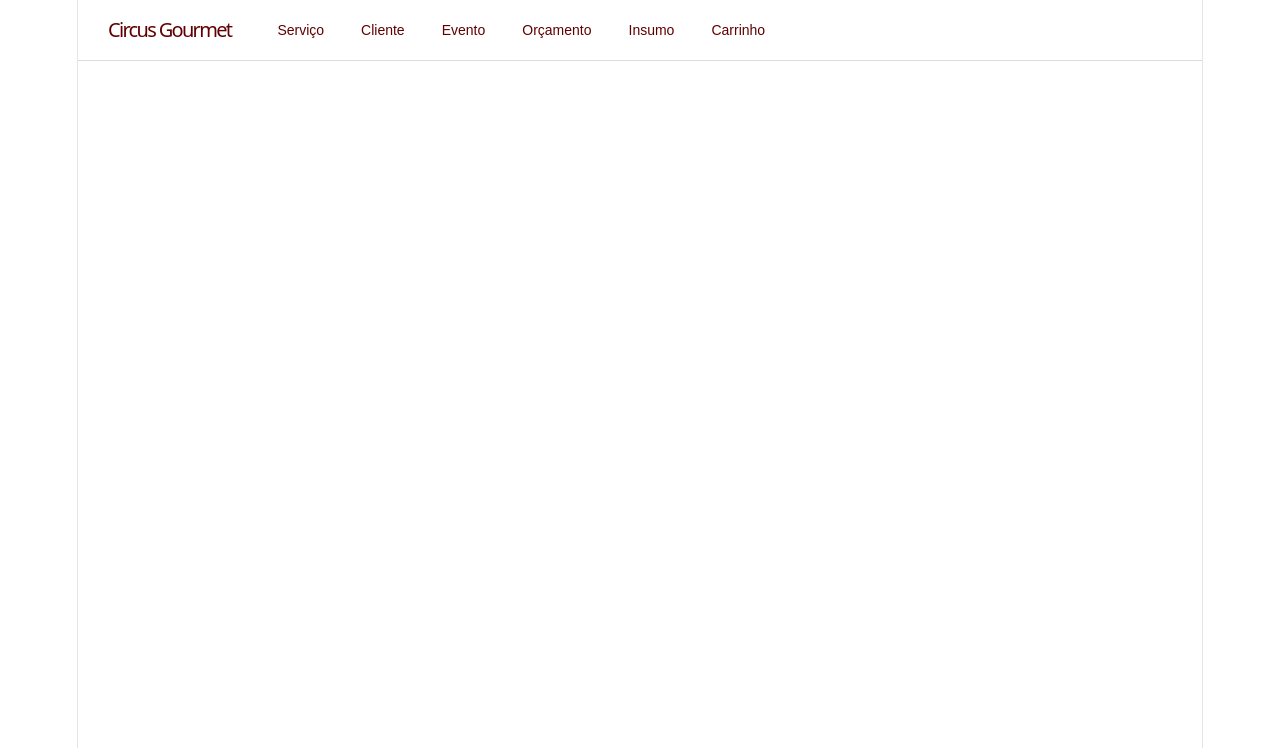
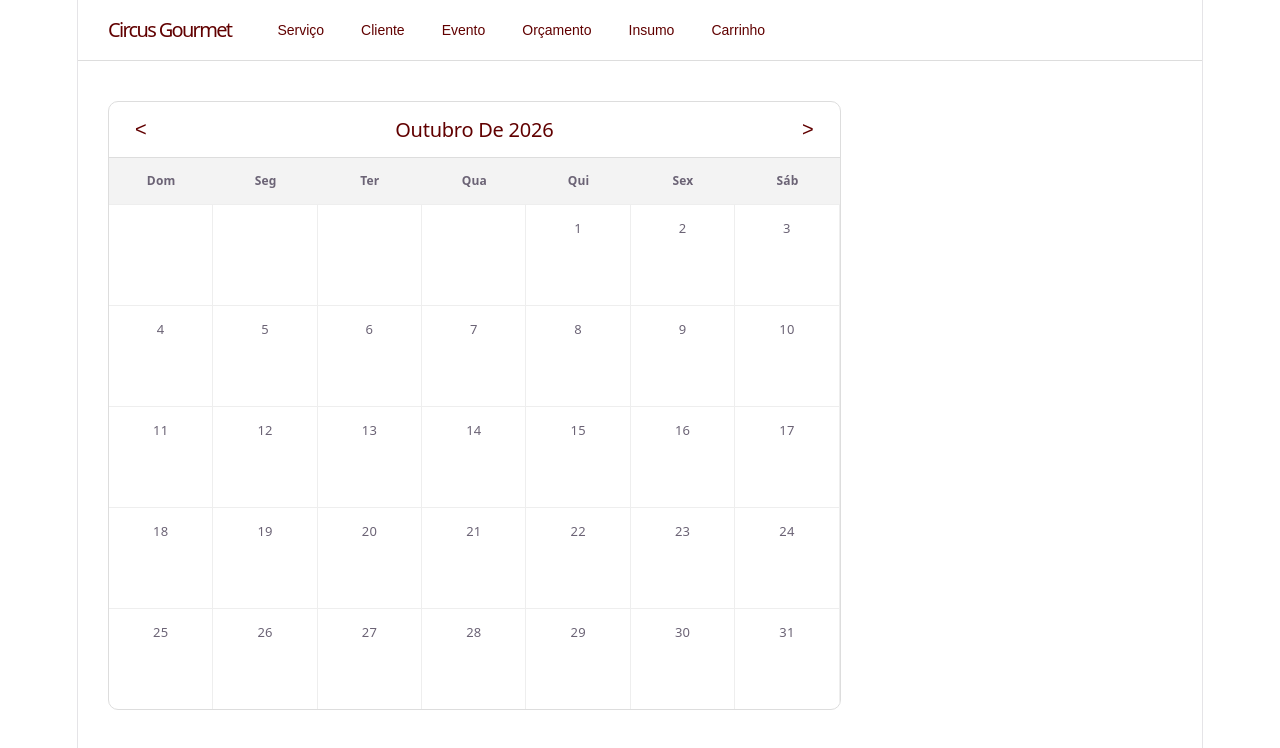
Before and after one commit to viniciusribtech/circusgourmet-projeto, a React app in the folder frontend/: page / in a window 1280 px wide. Shown: the top 748 px of the page. Built offline with nearby package versions, Linux system fonts and the light colour scheme; the HTML template or start-up script is replaced by a standard one.

Commit message:
Adicionado o calendário da página principal

```diff
--- a/frontend/src/App.css
+++ b/frontend/src/App.css
@@ -30,3 +30,57 @@
 .nav-links button:hover {
     color: #610000;
 }
+
+.calendar {
+    width: 65%;
+    margin: 40px 0 40px 30px;
+    background-color: white;
+    border: 1px solid #ddd;
+    border-radius: 10px;
+    overflow: hidden;
+}
+
+.calendar-header {
+    display: flex;
+    align-items: center;
+    justify-content: space-between;
+    padding: 15px 20px;
+    border-bottom: 1px solid #ddd;
+}
+
+.calendar-header h2 {
+    margin: 0;
+    font-size: 20px;
+    color: #610000;
+    text-transform: capitalize;
+}
+
+.calendar-header button {
+    border: none;
+    background: none;
+    color: #610000;
+    font-size: 20px;
+    cursor: pointer;
+}
+
+.week-days,
+.calendar-days {
+    display: grid;
+    grid-template-columns: repeat(7, 1fr);
+}
+
+.week-days span {
+    padding: 10px;
+    text-align: center;
+    font-weight: bold;
+    font-size: 12px;
+    background-color: #f3f3f3;
+}
+
+.calendar-days span {
+    min-height: 80px;
+    padding: 10px;
+    border-top: 1px solid #eee;
+    border-right: 1px solid #eee;
+    font-size: 13px;
+}
--- a/frontend/src/App.jsx
+++ b/frontend/src/App.jsx
@@ -1,10 +1,12 @@
 import Navbar from './components/navbar.jsx';
+import Calendar from './components/calendar.jsx';
 import './App.css';
 
 function App() {
     return (
         <>
             <Navbar />
+            <Calendar />
         </>
     );
 }
--- /dev/null
+++ b/frontend/src/components/calendar.jsx
@@ -0,0 +1,78 @@
+import { useState } from 'react';
+
+function Calendar() {
+    const [dataAtual, setDataAtual] = useState(new Date());
+
+    const ano = dataAtual.getFullYear();
+    const mes = dataAtual.getMonth();
+
+    const primeiroDia = new Date(ano, mes, 1).getDay(); // qual dia da semana é o primeiro dia do mês (0 = domingo, 1 = segunda, ..., 6 = sábado)
+    const quantidadeDias = new Date(ano, mes + 1, 0).getDate(); // quantos dias tem o mês (0 = último dia do mês anterior, então usamos mes + 1 e dia 0)
+
+    const dias = [];
+
+    // Espaços antes do primeiro dia do mês
+    for (let i = 0; i < primeiroDia; i++) {
+        dias.push(null);
+    }
+
+    // Dias do mês
+    for (let dia = 1; dia <= quantidadeDias; dia++) {
+        dias.push(dia);
+    }
+
+    function mesAnterior() {
+        setDataAtual(new Date(ano, mes - 1, 1));
+    }
+
+    function proximoMes() {
+        setDataAtual(new Date(ano, mes + 1, 1));
+    }
+
+    const nomeMes = dataAtual.toLocaleDateString('pt-BR', {
+        month: 'long',
+        year: 'numeric'
+    });
+
+    return (
+        <div className="calendar">
+
+            <div className="calendar-header">
+
+                <button onClick={mesAnterior}>
+                    &lt;
+                </button>
+
+                <h2>{nomeMes}</h2>
+
+                <button onClick={proximoMes}>
+                    &gt;
+                </button>
+
+            </div>
+
+            <div className="week-days">
+                <span>Dom</span>
+                <span>Seg</span>
+                <span>Ter</span>
+                <span>Qua</span>
+                <span>Qui</span>
+                <span>Sex</span>
+                <span>Sáb</span>
+            </div>
+
+            <div className="calendar-days">
+
+                {dias.map((dia, index) => (
+                    <span key={index}>
+                        {dia}
+                    </span>
+                ))}
+
+            </div>
+
+        </div>
+    );
+}
+
+export default Calendar;
```
